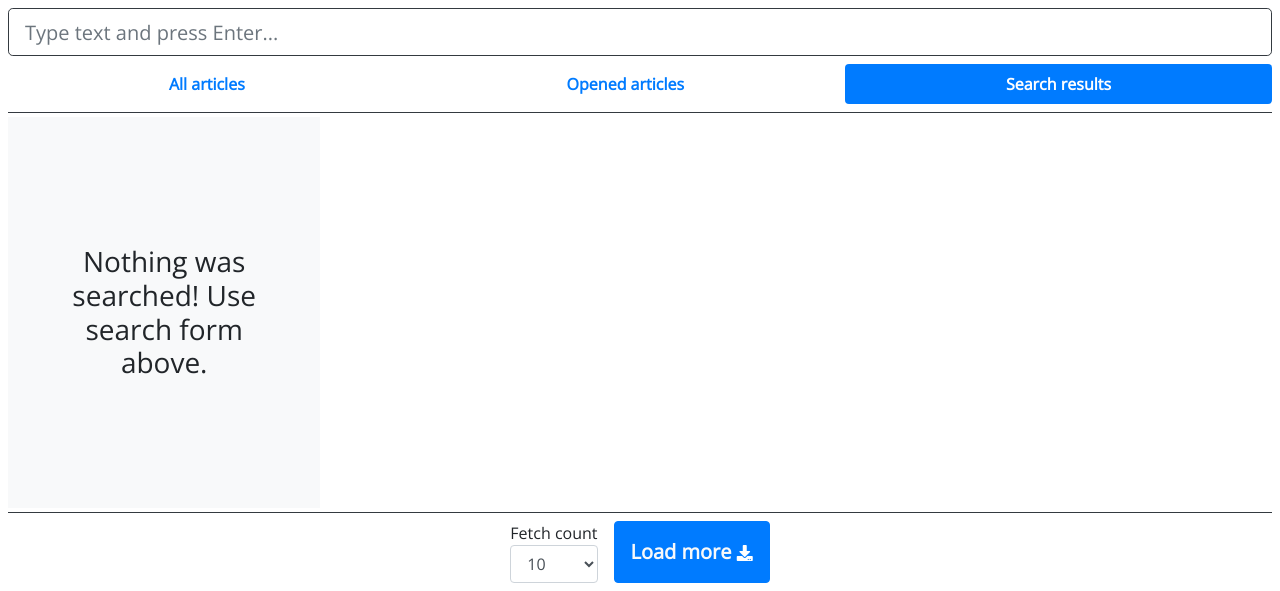
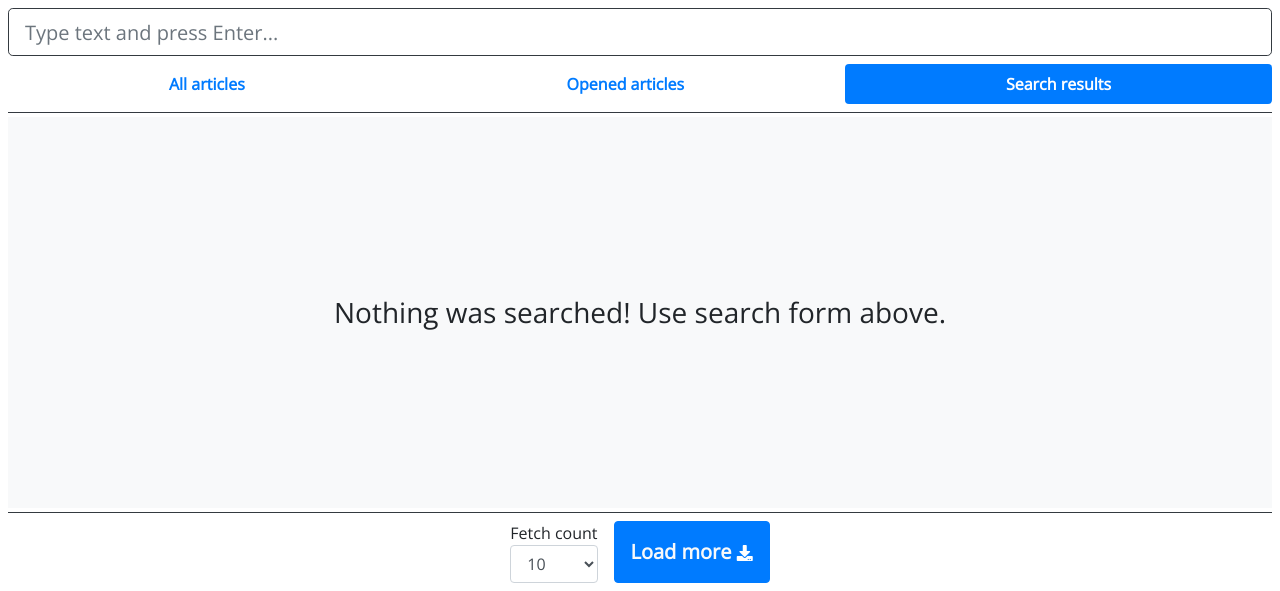
Before and after one commit to gadjetron/webnotes_blog, a Django app: page / in a window 1280 px wide, after a click on "Search results". Shown: the part 247-838 px from the top of the page. Run offline with Django 3.2, Linux system fonts and the light colour scheme; data comes from the database, SQL or seed files in the repository; some libraries are stand-ins or nearby versions.

Commit message:
Added styles for 'nothing-was-searched-message' block

```diff
--- a/content_browser/static/content_browser/css/styles.css
+++ b/content_browser/static/content_browser/css/styles.css
@@ -7,6 +7,10 @@
     display: grid;
     grid-gap: 0.3em;
     grid-row: 1 / -1;
+}
+
+#search-results-container .nothing-was-searched-message{
+    grid-column: 1 / -1;
 }
 
 @media screen and (min-width: 320px) and (max-width: 489px){
```
